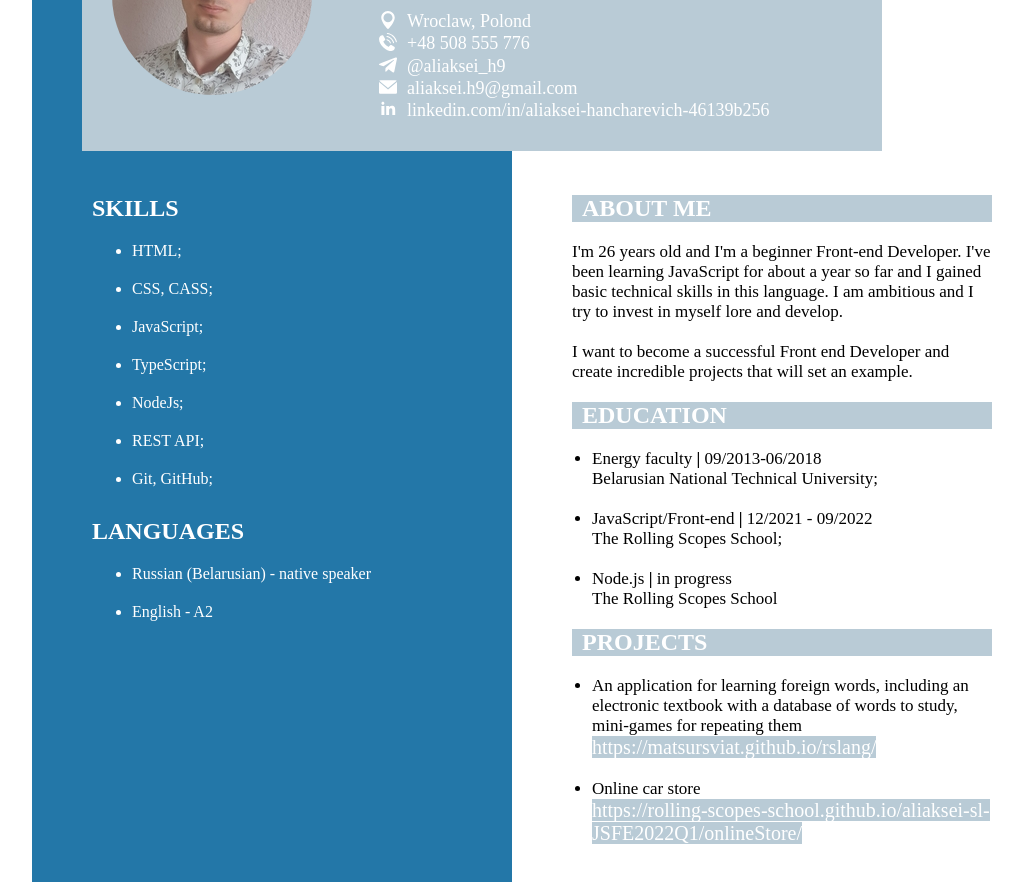
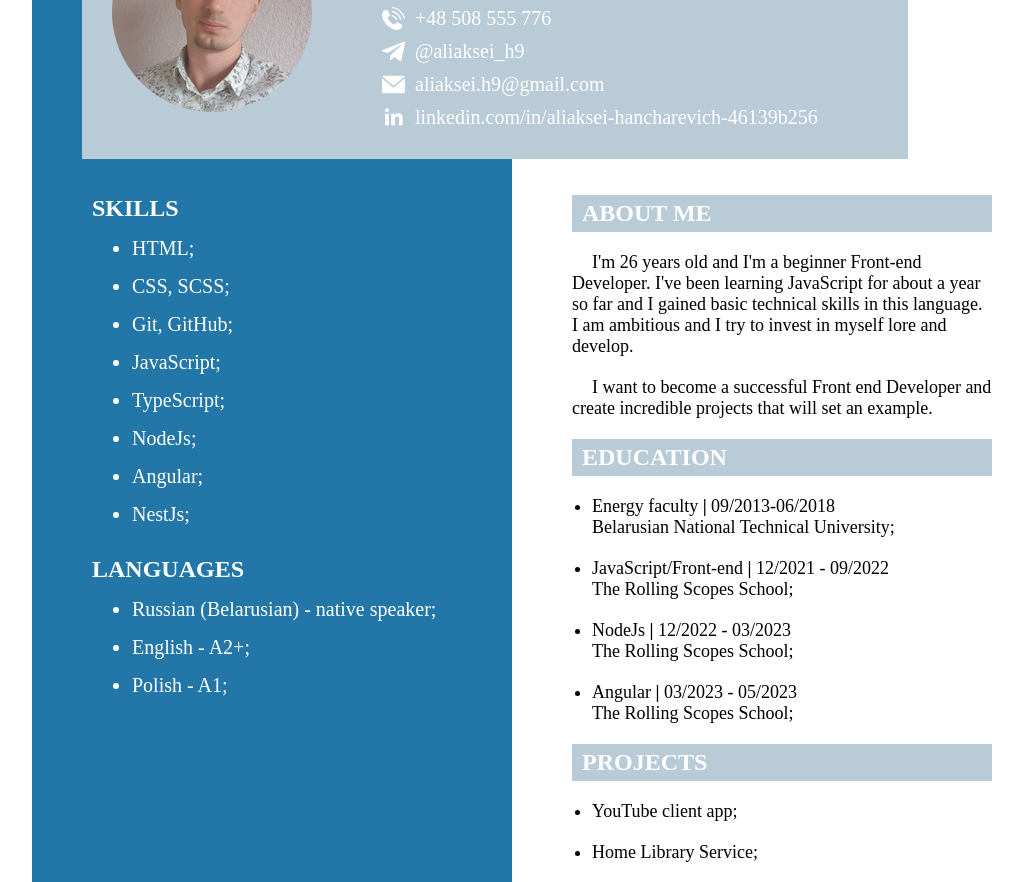
Before and after one commit to ALIAKSEI-sl/cv, a plain HTML site: page index.html in a window 1280 px wide. Shown: the part 235-1117 px from the top of the page, without its empty margins (128-1151 px from the left). Drawn offline with Linux system fonts and the light colour scheme.

Commit message:
feat: updating data

```diff
--- a/index.html
+++ b/index.html
@@ -1,18 +1,16 @@
 <!DOCTYPE html>
 <html lang="en">
-
   <head>
-  <meta charset="UTF-8">
-  <meta http-equiv="X-UA-Compatible" content="IE=edge">
-  <meta name="viewport" content="width=device-width, initial-scale=1.0">
-  <link href="style.css" rel="stylesheet">
-  <link rel="icon" href="assets/favicon.ico">
+    <meta charset="UTF-8" />
+    <meta http-equiv="X-UA-Compatible" content="IE=edge" />
+    <meta name="viewport" content="width=device-width, initial-scale=1.0" />
+    <link href="style.css" rel="stylesheet" />
+    <link rel="icon" href="assets/favicon.ico" />
     <title>CV</title>
   </head>
 
   <body>
     <div class="wrapper">
-
       <header class="header">
         <div class="photo"></div>
 
@@ -22,23 +20,31 @@
           <ul class="block-contacts">
             <li class="contacts">
               <div class="map"></div>
-            <div>Wroclaw, Polond</div>
+              <a href="https://goo.gl/maps/nQPu8XegnLfqZZQa6" target="_blank"
+                >Wroclaw, Poland</a
+              >
             </li>
             <li class="contacts">
               <div class="phone"></div>
-            <div>+48 508 555 776</div>
+              <a href="tel:+48508555776">+48 508 555 776</a>
             </li>
             <li class="contacts">
               <div class="telegram"></div>
-            <div>@aliaksei_h9</div>
+              <a href="https://t.me/aliaksei_h9" target="_blank"
+                >@aliaksei_h9</a
+              >
             </li>
             <li class="contacts">
               <div class="email"></div>
-            <div>aliaksei.h9@gmail.com</div>
+              <a href="mailto:aliaksei.h9@gmail.com">aliaksei.h9@gmail.com</a>
             </li>
             <li class="contacts">
               <div class="linkedin"></div>
-            <div>linkedin.com/in/aliaksei-hancharevich-46139b256</div>
+              <a
+                href="https://www.linkedin.com/in/aliaksei-hancharevich-46139b256/"
+                target="_blank"
+                >linkedin.com/in/aliaksei-hancharevich-46139b256</a
+              >
             </li>
           </ul>
         </div>
@@ -50,19 +56,23 @@
             <h2 class="skills">SKILLS</h2>
             <ul>
               <li class="skills-item">HTML;</li>
-            <li class="skills-item">CSS, CASS;</li>
+              <li class="skills-item">CSS, SCSS;</li>
+              <li class="skills-item">Git, GitHub;</li>
               <li class="skills-item">JavaScript;</li>
               <li class="skills-item">TypeScript;</li>
               <li class="skills-item">NodeJs;</li>
-            <li class="skills-item">REST API;</li>
-            <li class="skills-item">Git, GitHub;</li>
+              <li class="skills-item">Angular;</li>
+              <li class="skills-item">NestJs;</li>
             </ul>
           </div>
           <div class="languages-block">
             <h2 class="languages">LANGUAGES</h2>
             <ul>
-            <li class="skills-languages">Russian (Belarusian) - native speaker</li>
-            <li class="skills-languages">English - A2</li>
+              <li class="skills-languages">
+                Russian (Belarusian) - native speaker;
+              </li>
+              <li class="skills-languages">English - A2+;</li>
+              <li class="skills-languages">Polish - A1;</li>
             </ul>
           </div>
         </section>
@@ -70,37 +80,56 @@
         <section class="section-right">
           <div class="block-about">
             <h2 class="about">ABOUT ME</h2>
-          <p class="about-text">I'm 26 years old and I'm a beginner Front-end Developer.
-            I've been learning JavaScript for about a year so far and I gained basic technical skills in this language.
-            I am ambitious and I try to invest in myself lore and develop.
+            <p class="about-text">
+              I'm 26 years old and I'm a beginner Front-end Developer. I've been
+              learning JavaScript for about a year so far and I gained basic
+              technical skills in this language. I am ambitious and I try to
+              invest in myself lore and develop.
             </p>
-          <p class="about-text">I want to become a successful Front end Developer and create incredible projects that
-            will set an example.</p>
+            <p class="about-text">
+              I want to become a successful Front end Developer and create
+              incredible projects that will set an example.
+            </p>
           </div>
           <div>
             <h2 class="education">EDUCATION</h2>
             <ul class="education-item">
-            <li>Energy faculty <b>|</b> 09/2013-06/2018
-              <br>Belarusian National Technical University;
+              <li>
+                Energy faculty <b>|</b> 09/2013-06/2018 <br />Belarusian
+                National Technical University;
               </li>
-            <li> JavaScript/Front-end <b>|</b> 12/2021 - 09/2022
-              <br>The Rolling Scopes School;
+              <li>
+                JavaScript/Front-end <b>|</b> 12/2021 - 09/2022 <br />The
+                Rolling Scopes School;
               </li>
-            <li> Node.js <b>|</b> in progress
-              <br>The Rolling Scopes School
+              <li>
+                <a
+                  href="https://app.rs.school/certificate/mmacdwzo"
+                  target="_blank"
+                  >NodeJs <b>|</b> 12/2022 - 03/2023 <br />The Rolling Scopes
+                  School;</a
+                >
+              </li>
+              <li>
+                Angular <b>|</b> 03/2023 - 05/2023 <br />The Rolling Scopes
+                School;
               </li>
             </ul>
           </div>
           <div>
             <h2 class="projects">PROJECTS</h2>
             <ul class="projects-item">
-            <li>An application for learning foreign words, including an electronic textbook with a database of words to
-              study, mini-games for repeating them
-              <br><a href="https://matsursviat.github.io/rslang/">https://matsursviat.github.io/rslang/</a>
+              <li>
+                <a href="https://you-tube-client-app.web.app/" target="_blank"
+                  >YouTube client app;</a
+                >
               </li>
-            <li>Online car store
-              <br><a
-                href="https://rolling-scopes-school.github.io/aliaksei-sl-JSFE2022Q1/onlineStore/">https://rolling-scopes-school.github.io/aliaksei-sl-JSFE2022Q1/onlineStore/</a>
+              <li>
+                <a
+                  href="https://github.com/ALIAKSEI-sl/nodejs2022Q4-service"
+                  target="_blank"
+                  >Home Library Service;</a
+                >
               </li>
             </ul>
           </div>
@@ -108,9 +137,8 @@
       </main>
 
       <footer class="footer">
-      <p class="yer">2023</p>
+        <p class="year">2023</p>
       </footer>
     </div>
   </body>
-
 </html>
--- a/style.css
+++ b/style.css
@@ -3,16 +3,20 @@
   margin: 0;
 }
 
+a {
+  color: white;
+  text-decoration: none;
+}
+
 .wrapper {
   width: 960px;
   margin: 0 auto;
-
   position: relative;
 }
 
 .header {
   display: flex;
-    width: 800px;
+  align-items: center;
   background-color: rgb(185, 203, 214);
   padding: 30px;
   position: absolute;
@@ -28,27 +32,24 @@
 }
 
 .title {
-    width: 540px;
+  padding: 0 60px;
 }
 
 .title-items {
-    width: 426px;
   margin: 0 auto;
   color: rgb(255, 255, 255);
 }
 
 .block-contacts {
-    margin-top: 20px;
   padding: 0;
   padding-top: 20px;
   padding-left: 10px;
-    width: 426px;
   margin: 0 auto;
   display: flex;
+  gap: 10px;
   flex-direction: column;
   justify-content: space-between;
-    height: 130px;
-    font-size: 18px;
+  font-size: 20px;
 }
 
 .main {
@@ -60,7 +61,7 @@
   width: 480px;
   padding-top: 380px;
   padding-left: 60px;
-    background-color:rgb(35, 119, 168);
+  background-color: rgb(35, 119, 168);
   color: rgb(255, 255, 255);
   height: 1100px;
 }
@@ -82,19 +83,29 @@
   padding: 30px 0;
 }
 
-.skills-item, .skills-languages {
-    padding-top: 20px;
+.skills-item,
+.skills-languages {
+  padding-top: 15px;
+  font-size: 20px;
 }
 
-.about, .education, .projects {
-    background-color:  rgb(185, 203, 214);
+.about,
+.education,
+.projects {
+  background-color: rgb(185, 203, 214);
   color: white;
-    padding-left: 10px;
+  padding: 5px 0 5px 10px;
+  /* padding-left: 10px; */
 }
 
-.about-text, .education-item {
+.about-text {
+  text-indent: 20px;
+}
+
+.about-text,
+.education-item {
   padding: 20px 0;
-    font-size: 17px;
+  font-size: 18px;
 }
 
 .about-text:last-child {
@@ -103,65 +114,58 @@
 
 .education-item {
   padding-left: 20px;
+  font-size: 18px;
+  display: flex;
+  flex-direction: column;
+  gap: 20px;
 }
 
-.education-item li:first-child {
-    padding-bottom: 20px;
-}
-
-.education-item li:last-child {
-    padding-top: 20px;
+.section-right a {
+  color: black;
 }
 
 .map {
-    width: 18px;
-    height: 18px;
+  width: 23px;
+  height: 23px;
   background-image: url(assets/map.svg);
   background-size: contain;
 }
 
 .phone {
-    width: 18px;
-    height: 18px;
+  width: 23px;
+  height: 23px;
   background-image: url(assets/phone.svg);
   background-size: contain;
 }
 
 .telegram {
-    width: 18px;
-    height: 18px;
+  width: 23px;
+  height: 23px;
   background-image: url(assets/telegram.svg);
   background-size: contain;
 }
 
 .email {
-    width: 18px;
-    height: 18px;
+  width: 23px;
+  height: 23px;
   background-image: url(assets/email.svg);
   background-size: contain;
 }
 
 .linkedin {
-    width: 18px;
-    height: 18px;
+  width: 23px;
+  height: 23px;
   background-image: url(assets/linkedin.svg);
   background-size: contain;
 }
 
 .projects-item {
   padding-left: 20px;
-    font-size: 17px;
+  font-size: 18px;
 }
 
 .projects-item li {
   padding-top: 20px;
-}
-
-a {
-    background-color:  rgb(185, 203, 214);
-    color:  white;
-    text-decoration: none;
-    font-size: 20px;
 }
 
 .footer {
@@ -175,6 +179,10 @@ a {
   bottom: 30px;
 }
 
-.yer {
+.year {
   margin-left: auto;
 }
+
+.section-right a:hover {
+  background-color: rgb(185, 203, 214);
+}
```
Lines whose indentation alone changed are shown as unchanged.
